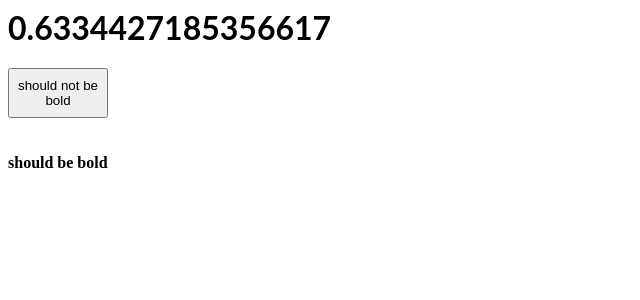
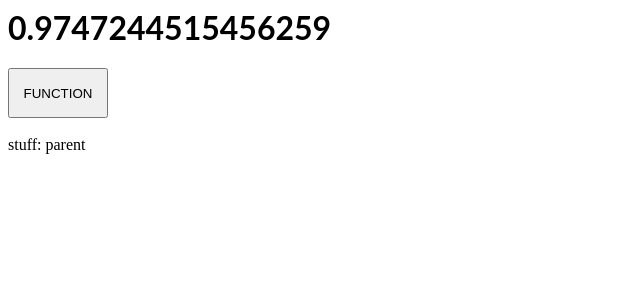
Before and after one commit to akoni50/react-ts-pzmfkd, a React (Create React App) app: page / in a window 1280 px wide. Shown: the top 300 px of the page, without its empty margins (0-640 px from the left). Built offline with nearby package versions, Linux system fonts and the light colour scheme.

Commit message:
2 files modified

```diff
--- a/App.tsx
+++ b/App.tsx
@@ -14,6 +14,7 @@ export default function App() {
   testings.customHTML = `<script>alert(1)</script>`;
 
   const [containerRender, setContainer] = React.useState(null);
+  const [boolstate, setboolstate] = React.useState('parent');
 
   var config: DOMPurify.Config = {
     FORCE_BODY: true,
@@ -39,14 +40,14 @@ export default function App() {
       <div>
         <p>{santizeHTML}</p>
       </div> */}
-      {/* <FuncComp /> */}
-      <Testclass />
+      <FuncComp boolstate={boolstate} />
+      {/* <Testclass /> */}
       <br />
       <br />
       <div className="shadowhere"></div>
 
-      {containerRender &&
-        ReactDOM.createPortal(<Testshadow />, containerRender)}
+      {/* {containerRender &&
+        ReactDOM.createPortal(<Testshadow />, containerRender)} */}
     </React.Fragment>
   );
 }
--- a/testfunc.tsx
+++ b/testfunc.tsx
@@ -5,16 +5,33 @@ import { btn_styles } from './Utilities';
 in this example math.random executes every time, this is the reason behind why stuff worked for femsec repo(fn component) and not for antispam repo(class component)
 */
 
+export interface FuncCompProps {
+  boolstate: string;
+}
+
 //not components should always being with uppercase WTH typescript
-const FuncComp = () => {
+const FuncComp = (props: FuncCompProps) => {
   const [change, setChange] = React.useState(0);
+  const [childboolstate, setchildboolstate] = React.useState<string>(
+    props.boolstate
+  );
   const val = Math.random();
+  const booltest = false;
 
   function callme(): number {
     return change;
   }
 
-  console.log('render_fn');
+  React.useEffect(() => {
+    console.log('props container Render: ' + props.boolstate);
+    setchildboolstate(props.boolstate);
+  }, [props.boolstate]);
+
+  React.useEffect(() => {
+    console.log('state container Render: ' + childboolstate);
+  }, [childboolstate]);
+
+  // console.log('render_fn');
 
   return (
     <div>
@@ -27,6 +44,9 @@ const FuncComp = () => {
       >
         FUNCTION
       </button>
+      <br />
+      <br />
+      <div>stuff: {childboolstate}</div>
     </div>
   );
 };
```
